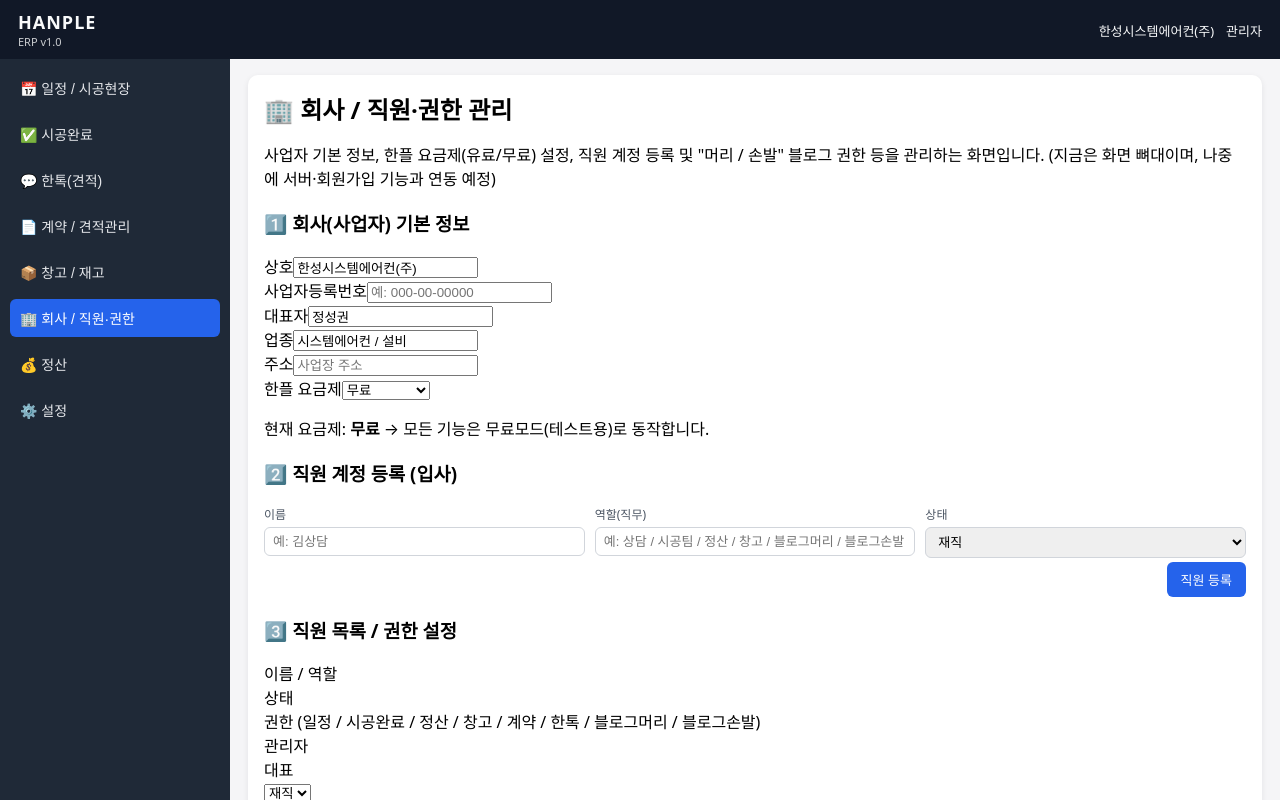
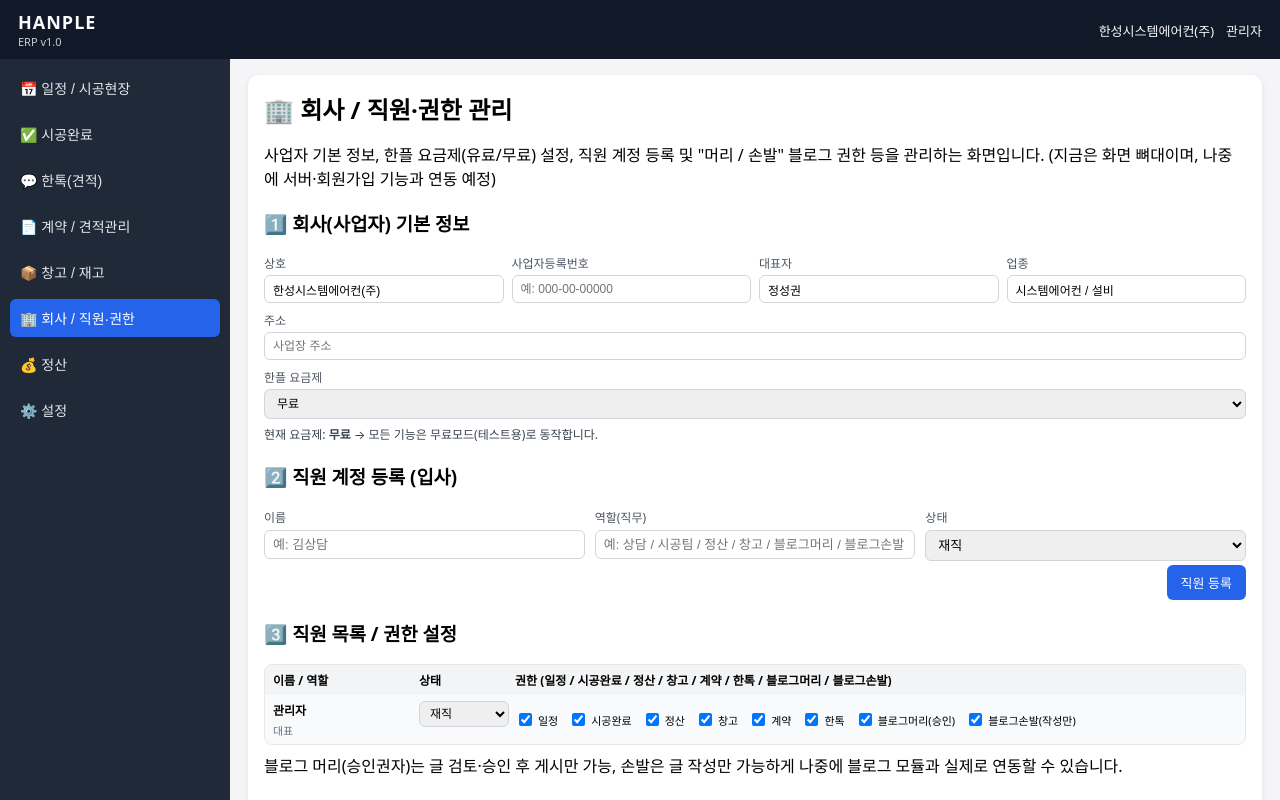
Before and after one commit to hit308277-cloud/hanple-v1, a React (Vite) app: page /calendar in a window 1280 px wide. Both pictures are taken after a click on the button "🏢 회사 / 직원·권한". Built offline with nearby package versions, Linux system fonts and the light colour scheme.

Commit message:
Update styles.css

```diff
--- a/src/styles.css
+++ b/src/styles.css
@@ -593,3 +593,110 @@ body, html {
   font-size: 11px;
   color: #6b7280;
 }
+/* 회사 / 직원·권한 관리 */
+.company-section {
+  margin-top: 10px;
+  margin-bottom: 14px;
+}
+
+.company-grid {
+  display: flex;
+  flex-wrap: wrap;
+  gap: 8px;
+}
+
+.company-field {
+  flex: 1;
+  min-width: 160px;
+  display: flex;
+  flex-direction: column;
+  gap: 3px;
+}
+
+.company-field.full {
+  flex: 1 1 100%;
+}
+
+.company-field label {
+  font-size: 12px;
+  color: #4b5563;
+}
+
+.company-field input,
+.company-field select {
+  border-radius: 6px;
+  border: 1px solid #d1d5db;
+  padding: 6px 8px;
+  font-size: 12px;
+}
+
+.company-plan-info {
+  margin-top: 6px;
+  font-size: 12px;
+  color: #374151;
+}
+
+.employee-form {
+  margin-bottom: 8px;
+}
+
+.employee-table {
+  border-radius: 8px;
+  border: 1px solid #e5e7eb;
+  overflow: hidden;
+  font-size: 12px;
+}
+
+.employee-header-row,
+.employee-row {
+  display: grid;
+  grid-template-columns: 140px 90px 1fr;
+  gap: 6px;
+  padding: 6px 8px;
+}
+
+.employee-header-row {
+  background: #f3f4f6;
+  font-weight: 600;
+}
+
+.employee-row:nth-child(even) {
+  background: #f9fafb;
+}
+
+.col-name,
+.col-status,
+.col-perms {
+  display: flex;
+  flex-direction: column;
+  gap: 3px;
+}
+
+.emp-name {
+  font-weight: 600;
+}
+
+.emp-role {
+  font-size: 11px;
+  color: #6b7280;
+}
+
+.col-status select {
+  border-radius: 6px;
+  border: 1px solid #d1d5db;
+  padding: 4px 6px;
+  font-size: 12px;
+}
+
+.col-perms {
+  flex-direction: row;
+  flex-wrap: wrap;
+  gap: 4px 10px;
+}
+
+.col-perms label {
+  display: flex;
+  align-items: center;
+  gap: 3px;
+  font-size: 11px;
+}
```
